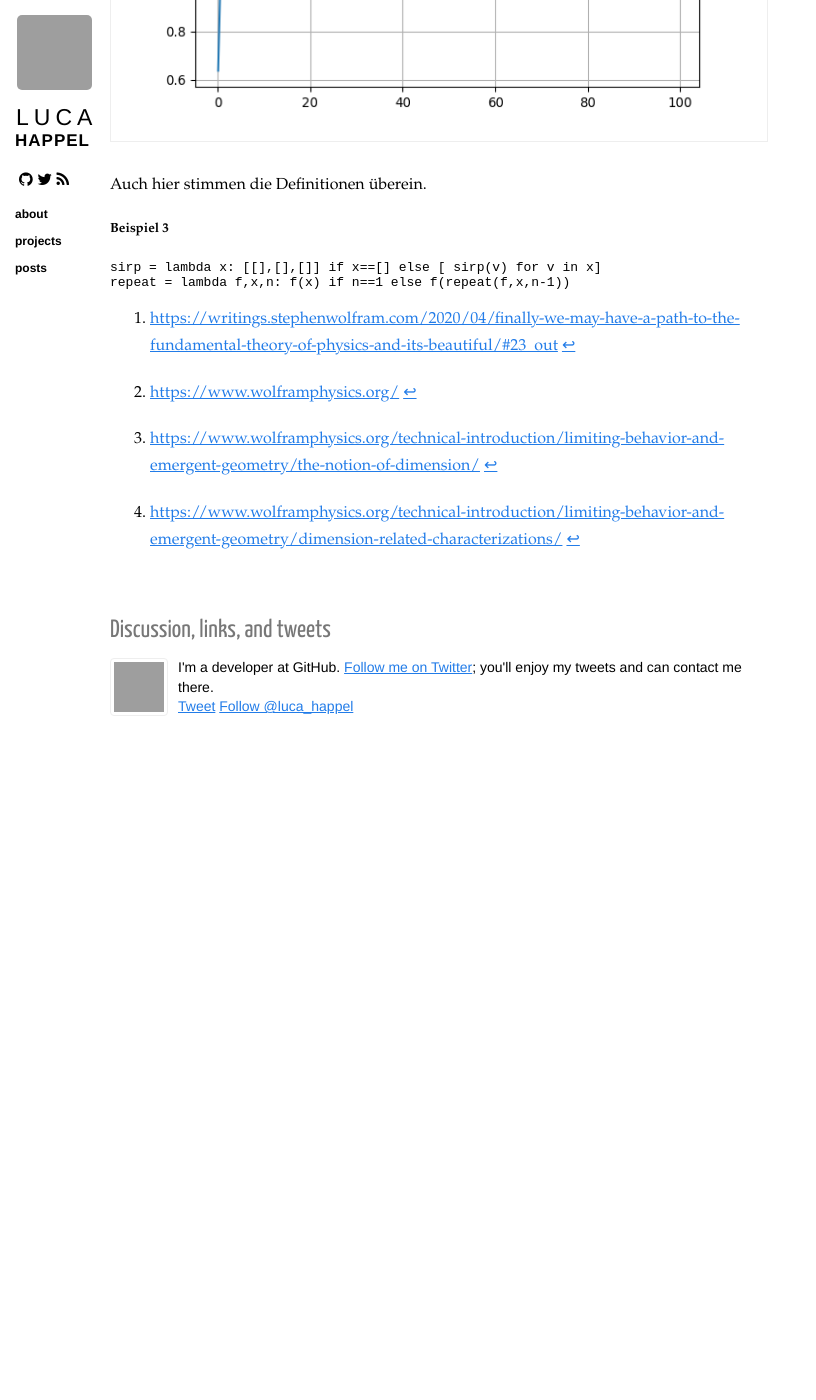
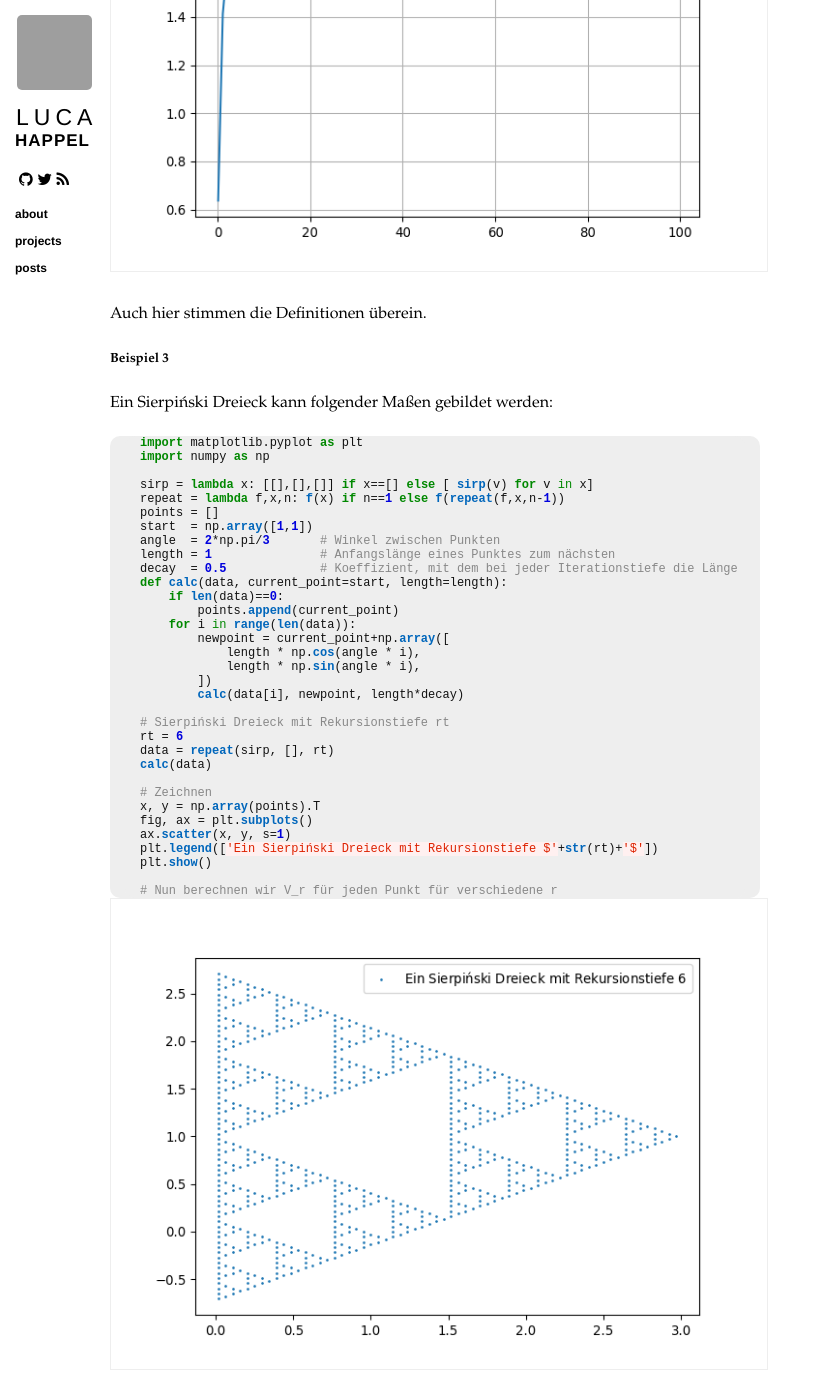
Before and after one commit to Quoteme/quoteme.github.io, a Jekyll site: the page built from _posts/2020-05-22-neue_Art_Dimension_zu_zählen.md, in a window 1280 px wide and 1400 px high, scrolled down 3279 px. Shown: the whole window, without its empty margins (0-816 px from the left). Built offline with Jekyll 4.4.1, drawn with Linux system fonts in a browser that asks for light colours; nearby versions of some CDN libraries; formulas are drawn with MathJax 3; comment, search, counter and statistics services are not loaded; before the commit the page ends 4073 px from its top, so only the background shows below that; some of the changed text lies outside the part shown; grey boxes are pictures that could not be loaded.

Commit message:
added new post about dimensions

````diff
--- a/_posts/2020-05-22-neue_Art_Dimension_zu_zählen.md
+++ b/_posts/2020-05-22-neue_Art_Dimension_zu_zählen.md
@@ -1,3 +1,17 @@
+---
+layout: post
+title: neue Art Dimension zu zählen
+author: Luca Leon Happel
+date: 2020-05-22 Fr 14:16 21
+output:
+        md_document:
+                variant: markdown-fenced_code_attributes
+                preserve_yaml: TRUE
+                fig_width: 7
+                fig_height: 5
+draft: false
+---
+
 ---
 author: Luca Leon Happel
 date: '2020-05-22 Fr 14:16 21'
@@ -127,7 +141,7 @@
 \end{aligned}
 $$
 
-``` {.python}
+``` python
 import numpy as np
 import matplotlib.pyplot as plt
 V = lambda r: 2*r**2+2*r+1
@@ -145,10 +159,97 @@
 
 ##### Beispiel 3
 
-``` {.python}
+Ein Sierpiński Dreieck kann folgender Maßen gebildet werden:
+
+``` python
+import matplotlib.pyplot as plt
+import numpy as np
+
 sirp = lambda x: [[],[],[]] if x==[] else [ sirp(v) for v in x]
 repeat = lambda f,x,n: f(x) if n==1 else f(repeat(f,x,n-1))
+points = []
+start  = np.array([1,1])
+angle  = 2*np.pi/3       # Winkel zwischen Punkten
+length = 1               # Anfangslänge eines Punktes zum nächsten
+decay  = 0.5             # Koeffizient, mit dem bei jeder Iterationstiefe die Länge zwischen Punkten sinkt
+def calc(data, current_point=start, length=length):
+    if len(data)==0:
+        points.append(current_point)
+    for i in range(len(data)):
+        newpoint = current_point+np.array([
+            length * np.cos(angle * i),
+            length * np.sin(angle * i),
+        ])
+        calc(data[i], newpoint, length*decay)
+
+# Sierpiński Dreieck mit Rekursionstiefe rt
+rt = 6
+data = repeat(sirp, [], rt)
+calc(data)
+
+# Zeichnen
+x, y = np.array(points).T
+fig, ax = plt.subplots()
+ax.scatter(x, y, s=1)
+plt.legend(['Ein Sierpiński Dreieck mit Rekursionstiefe $'+str(rt)+'$'])
+plt.show()
+
+# Nun berechnen wir V_r für jeden Punkt für verschiedene r
 ```
+
+![](../images/assets/unnamed-chunk-2-1.png)
+
+``` python
+rn = np.arange(0.1,2,0.025)
+d = np.hypot
+U = lambda r,p: [ q for q in points if d(*(p-q))<=r ]
+V = lambda r,p: len(U(r,p))
+def avg(r):
+    """berechne die durchschnittliche Anzahl an Punkten in einer r großen Umgebung
+    """
+    total = 0
+    for p in points:
+        total += V(r,p)
+    total /= len(points)
+    return total
+
+val = [avg(r) for r in rn]
+fig, ax = plt.subplots()
+ax.plot(rn, val)
+plt.xlabel('Radius $r$')
+plt.legend(['Durchschnittliche Anzahl an Punkten in $V_r$'])
+plt.show()
+
+# Delta berechnung
+```
+
+![](../images/assets/unnamed-chunk-2-2.png)
+
+``` python
+dn = [rn[i] for i in range(1,len(rn)-1)]
+Delta = lambda i: (np.log(val[i+1])-np.log(val[i]))/(np.log(rn[i+1])-np.log(rn[i]))
+dval = [Delta(i) for i in range(len(dn))]
+
+fig, ax = plt.subplots()
+ax.plot(dn, dval)
+ax.plot(dn, [np.log2(3) for _ in dn], '.:')
+plt.xlabel('Radius $r$')
+plt.ylabel('$\Delta_r$')
+plt.legend(['Durchschnittliches $\Delta_r$', '$Hausdorff Dimension von Sierpiński-Dreieck\approx\log_2(3)$'])
+```
+
+![](../images/assets/unnamed-chunk-2-3.png)
+
+Dies bewegt sich nahe der [Hausdorff
+Dimension](https://de.wikipedia.org/wiki/Hausdorff-Dimension) von einem
+Sierpiński-Dreieck und zeigt, dass diesee Methode genereller ist, als
+die Bestimmung der Dimension, wie sie in der linearen Algebra
+beigebracht wird.
+
+In den Folgenden Beiträgen, werde ich auf einige der Eigenschaften
+dieses Dimensionsbegriffes eingehen. Darunter wird auch fallen, welche
+Auswirkung die Dimension auf die Krümmung des Raumes hat und wie somit,
+Beispielsweise Gravitation auf natürliche Weise auftaucht.
 
 [^1]: <https://writings.stephenwolfram.com/2020/04/finally-we-may-have-a-path-to-the-fundamental-theory-of-physics-and-its-beautiful/#23_out>
 
````
Also changed, not shown: other parts of _posts/2020-05-22-neue_Art_Dimension_zu_zählen.md (+1 -1 lines), _posts/2020-05-22-neue_Art_Dimension_zu_zählen.rmd (+75 -1 lines), Gemfile.lock, images/assets/unnamed-chunk-2-1.png (added), images/assets/unnamed-chunk-2-2.png (added), images/assets/unnamed-chunk-2-3.png (added), 6 other files.
